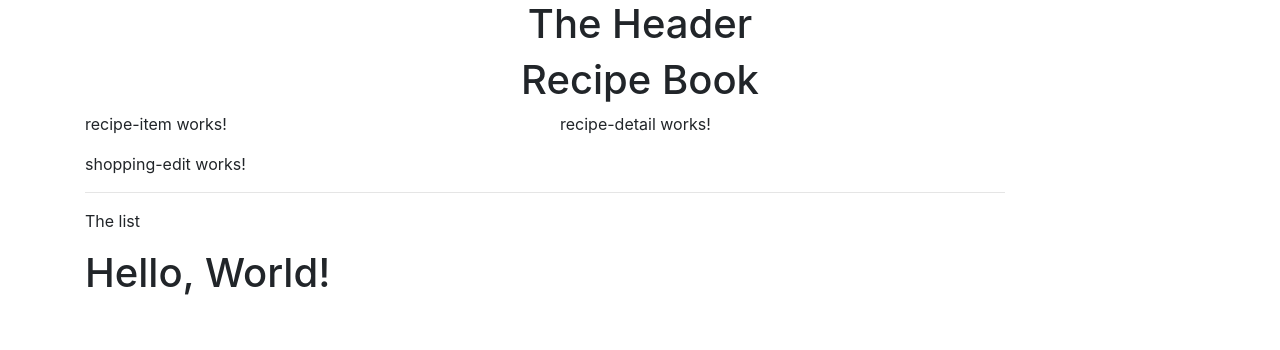
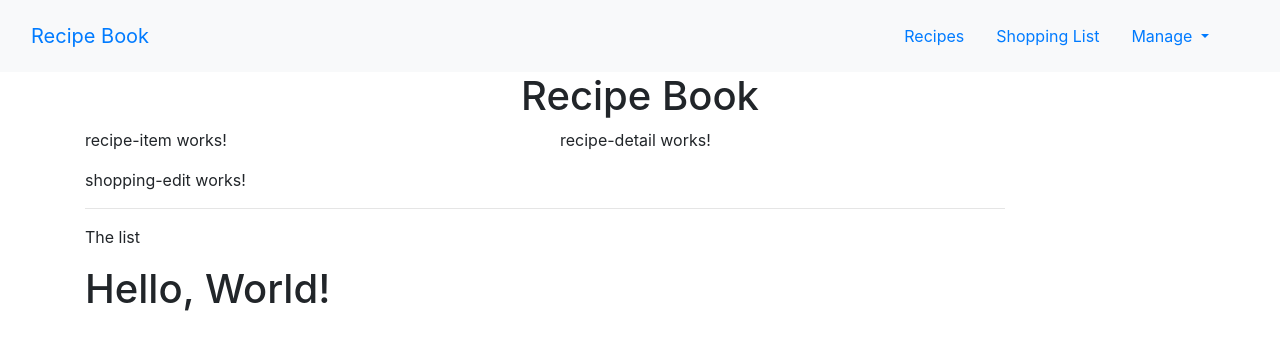
Before and after one commit to shekhardixit/Angular-Project1, an Angular app: page / in a window 1280 px wide. Shown: the top 350 px of the page. Built offline with nearby package versions, Linux system fonts and the light colour scheme.

Commit message:
Navigation Bar Added

```diff
--- a/src/app/header/header.component.html
+++ b/src/app/header/header.component.html
@@ -1 +1,22 @@
-<h1 style="text-align: center;">The Header</h1>
+<nav class="navbar navbar-default bg-light">
+    <div class="container-fluid">
+        <div class="navbar-header">
+            <a href="#" class="navbar-brand">Recipe Book</a>
+        </div>
+        <div class="navbar navbar-expand-sm">
+            <ul class="navbar-nav">
+                <li><a class="nav-link px-4" href="#">Recipes</a></li>
+                <li><a class="nav-link" href="#">Shopping List</a></li>
+            </ul>
+            <ul class="navbar-nav navbar-right dropdown show px-4">
+                <a class="dropdown-toggle" href="#" role="button" id="dropdownMenuLink" data-toggle="dropdown" aria-haspopup="true" aria-expanded="false">
+                    Manage
+                </a>
+                <ul class="dropdown-menu" aria-labelledby="dropdownMenuLink">
+                    <a class="dropdown-item" href="#">Save Data</a>
+                    <a class="dropdown-item" href="#">Fetch Data</a>
+                </ul>
+            </ul>
+        </div>
+    </div>
+</nav>
```
